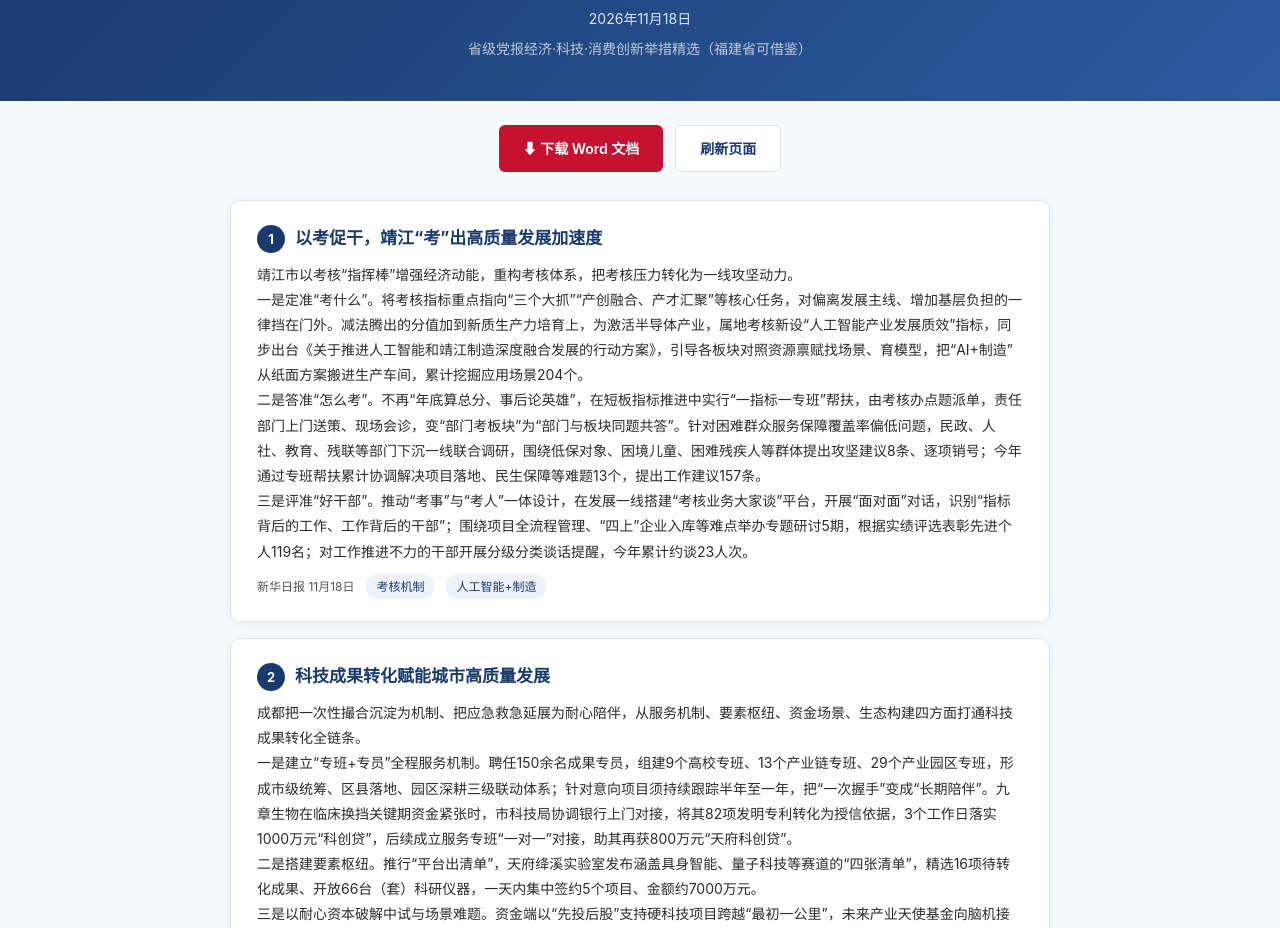
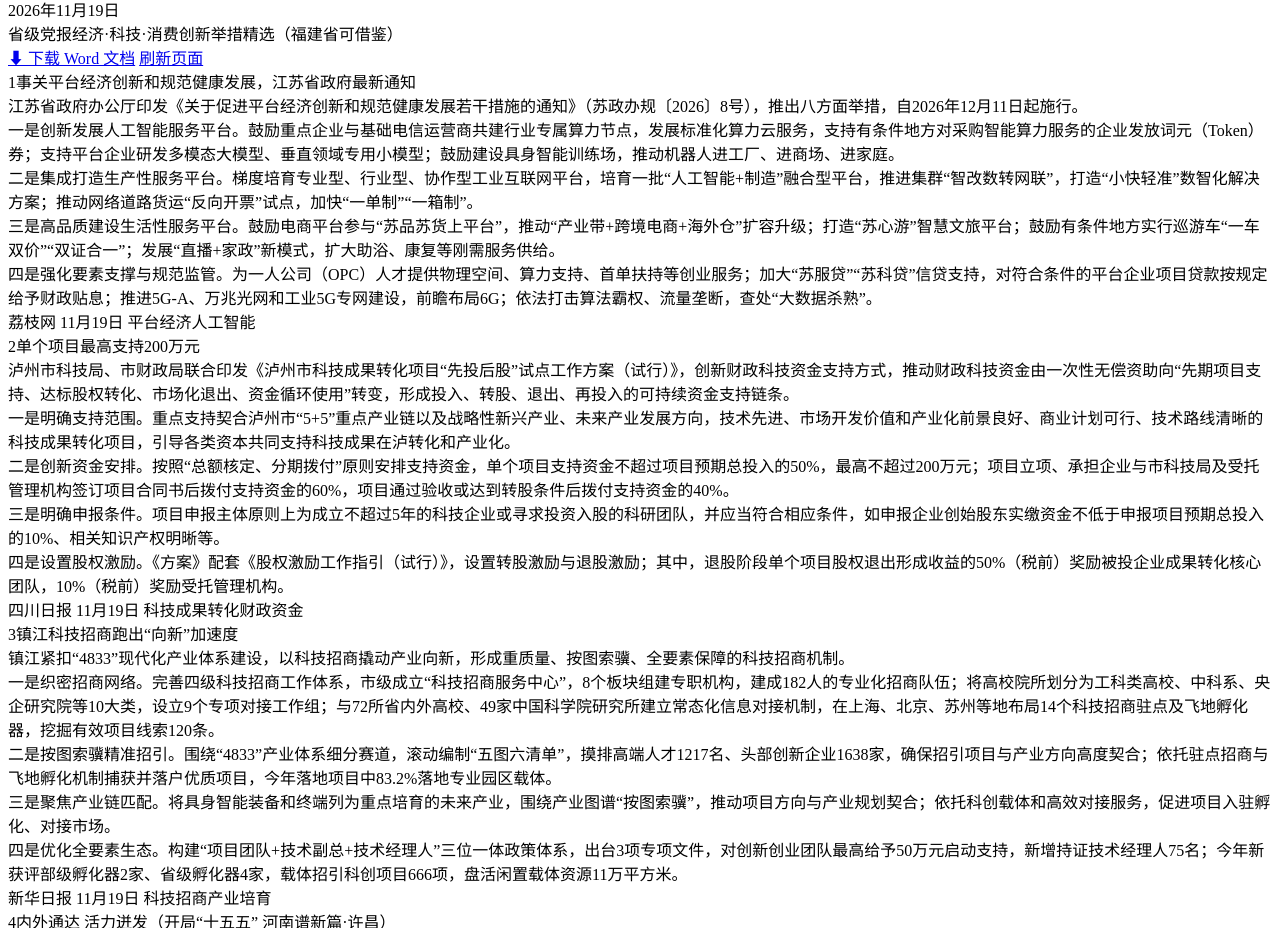
Before and after one commit to ETKing668/media-briefing, a plain HTML site: page index.html in a window 1280 px wide. Shown: the part 92-1020 px from the top of the page. Drawn offline with Linux system fonts and the light colour scheme.

Commit message:
Update briefing for 2026-11-19

```diff
--- a/index.html
+++ b/index.html
@@ -5,99 +5,99 @@
 <meta name="viewport" content="width=device-width, initial-scale=1.0">
 <title>媒体信息摘报</title>
 <style>
-  :root { --primary: #1a3a6b; --primary-light: #2d5aa0; --bg: #f8f9fb;
+  :root {{ --primary: #1a3a6b; --primary-light: #2d5aa0; --bg: #f8f9fb;
     --card-bg: #ffffff; --text: #2c2c2c; --text-secondary: #555;
     --border: #e0e4ea; --accent: #c41230; --tag-bg: #eef2f8;
-    --shadow: 0 2px 12px rgba(0,0,0,0.06); }
-  * { margin: 0; padding: 0; box-sizing: border-box; }
-  body { font-family: -apple-system, BlinkMacSystemFont, "Segoe UI", "PingFang SC",
+    --shadow: 0 2px 12px rgba(0,0,0,0.06); }}
+  * {{ margin: 0; padding: 0; box-sizing: border-box; }}
+  body {{ font-family: -apple-system, BlinkMacSystemFont, "Segoe UI", "PingFang SC",
     "Hiragino Sans GB", "Microsoft YaHei", sans-serif; background: var(--bg);
-    color: var(--text); line-height: 1.8; min-height: 100vh; }
-  .header { background: linear-gradient(135deg, var(--primary) 0%, var(--primary-light) 100%);
-    color: white; padding: 40px 20px; text-align: center; }
-  .header h1 { font-size: 28px; font-weight: 700; letter-spacing: 2px; margin-bottom: 8px; }
-  .header .date { font-size: 14px; opacity: 0.85; }
-  .header .subtitle { font-size: 14px; opacity: 0.7; margin-top: 4px; }
-  .container { max-width: 860px; margin: 0 auto; padding: 24px 20px 60px; }
-  .action-bar { display: flex; gap: 12px; justify-content: center; margin-bottom: 28px; flex-wrap: wrap; }
-  .btn { display: inline-flex; align-items: center; gap: 8px; padding: 10px 24px;
+    color: var(--text); line-height: 1.8; min-height: 100vh; }}
+  .header {{ background: linear-gradient(135deg, var(--primary) 0%, var(--primary-light) 100%);
+    color: white; padding: 40px 20px; text-align: center; }}
+  .header h1 {{ font-size: 28px; font-weight: 700; letter-spacing: 2px; margin-bottom: 8px; }}
+  .header .date {{ font-size: 14px; opacity: 0.85; }}
+  .header .subtitle {{ font-size: 14px; opacity: 0.7; margin-top: 4px; }}
+  .container {{ max-width: 860px; margin: 0 auto; padding: 24px 20px 60px; }}
+  .action-bar {{ display: flex; gap: 12px; justify-content: center; margin-bottom: 28px; flex-wrap: wrap; }}
+  .btn {{ display: inline-flex; align-items: center; gap: 8px; padding: 10px 24px;
     border-radius: 6px; font-size: 14px; font-weight: 600; text-decoration: none;
-    cursor: pointer; border: none; transition: all 0.2s; }
-  .btn-download { background: var(--accent); color: white; }
-  .btn-download:hover { background: #a00e26; transform: translateY(-1px); }
-  .btn-refresh { background: white; color: var(--primary); border: 1.5px solid var(--border); }
-  .btn-refresh:hover { border-color: var(--primary); }
-  .news-list { display: flex; flex-direction: column; gap: 16px; }
-  .news-card { background: var(--card-bg); border: 1px solid var(--border);
+    cursor: pointer; border: none; transition: all 0.2s; }}
+  .btn-download {{ background: var(--accent); color: white; }}
+  .btn-download:hover {{ background: #a00e26; transform: translateY(-1px); }}
+  .btn-refresh {{ background: white; color: var(--primary); border: 1.5px solid var(--border); }}
+  .btn-refresh:hover {{ border-color: var(--primary); }}
+  .news-list {{ display: flex; flex-direction: column; gap: 16px; }}
+  .news-card {{ background: var(--card-bg); border: 1px solid var(--border);
     border-radius: 10px; padding: 22px 26px; box-shadow: var(--shadow);
-    transition: box-shadow 0.2s; }
-  .news-card:hover { box-shadow: 0 4px 20px rgba(0,0,0,0.1); }
-  .news-card .num { display: inline-block; width: 28px; height: 28px; background: var(--primary);
+    transition: box-shadow 0.2s; }}
+  .news-card:hover {{ box-shadow: 0 4px 20px rgba(0,0,0,0.1); }}
+  .news-card .num {{ display: inline-block; width: 28px; height: 28px; background: var(--primary);
     color: white; border-radius: 50%; text-align: center; line-height: 28px;
-    font-size: 13px; font-weight: 700; margin-right: 10px; flex-shrink: 0; }
-  .news-card .title { font-size: 17px; font-weight: 700; color: var(--primary); margin-bottom: 8px; }
-  .news-card .summary { font-size: 14px; color: var(--text); margin-bottom: 10px; }
-  .news-card .meta { display: flex; gap: 12px; flex-wrap: wrap; align-items: center; }
-  .news-card .source { font-size: 12px; color: var(--text-secondary); }
-  .news-card .tag { display: inline-block; padding: 2px 10px; background: var(--tag-bg);
-    color: var(--primary); border-radius: 12px; font-size: 12px; }
-  .footer { text-align: center; padding: 20px; color: #999; font-size: 12px;
-    border-top: 1px solid var(--border); margin-top: 32px; }
-  @media (max-width: 600px) { .header { padding: 28px 16px; }
-    .header h1 { font-size: 22px; } .container { padding: 16px 12px 40px; }
-    .news-card { padding: 16px 18px; } }
+    font-size: 13px; font-weight: 700; margin-right: 10px; flex-shrink: 0; }}
+  .news-card .title {{ font-size: 17px; font-weight: 700; color: var(--primary); margin-bottom: 8px; }}
+  .news-card .summary {{ font-size: 14px; color: var(--text); margin-bottom: 10px; }}
+  .news-card .meta {{ display: flex; gap: 12px; flex-wrap: wrap; align-items: center; }}
+  .news-card .source {{ font-size: 12px; color: var(--text-secondary); }}
+  .news-card .tag {{ display: inline-block; padding: 2px 10px; background: var(--tag-bg);
+    color: var(--primary); border-radius: 12px; font-size: 12px; }}
+  .footer {{ text-align: center; padding: 20px; color: #999; font-size: 12px;
+    border-top: 1px solid var(--border); margin-top: 32px; }}
+  @media (max-width: 600px) {{ .header {{ padding: 28px 16px; }}
+    .header h1 {{ font-size: 22px; }} .container {{ padding: 16px 12px 40px; }}
+    .news-card {{ padding: 16px 18px; }} }}
 </style>
 </head>
 <body>
 <div class="header">
   <h1>媒体信息摘报</h1>
-  <div class="date">2026年11月18日</div>
+  <div class="date">2026年11月19日</div>
   <div class="subtitle">省级党报经济·科技·消费创新举措精选（福建省可借鉴）</div>
 </div>
 <div class="container">
   <div class="action-bar">
-    <a href="11.18%E5%AA%92%E4%BD%93%E4%BF%A1%E6%81%AF%E6%91%98%E6%8A%A5.docx" class="btn btn-download">⬇ 下载 Word 文档</a>
+    <a href="11.19%E5%AA%92%E4%BD%93%E4%BF%A1%E6%81%AF%E6%91%98%E6%8A%A5.docx" class="btn btn-download">⬇ 下载 Word 文档</a>
     <a href="javascript:location.reload()" class="btn btn-refresh">刷新页面</a>
   </div>
   <div class="news-list">
     <div class="news-card">
-  <div class="title"><span class="num">1</span>以考促干，靖江“考”出高质量发展加速度</div>
-  <div class="summary">靖江市以考核“指挥棒”增强经济动能，重构考核体系，把考核压力转化为一线攻坚动力。<br>一是定准“考什么”。将考核指标重点指向“三个大抓”“产创融合、产才汇聚”等核心任务，对偏离发展主线、增加基层负担的一律挡在门外。减法腾出的分值加到新质生产力培育上，为激活半导体产业，属地考核新设“人工智能产业发展质效”指标，同步出台《关于推进人工智能和靖江制造深度融合发展的行动方案》，引导各板块对照资源禀赋找场景、育模型，把“AI+制造”从纸面方案搬进生产车间，累计挖掘应用场景204个。<br>二是答准“怎么考”。不再“年底算总分、事后论英雄”，在短板指标推进中实行“一指标一专班”帮扶，由考核办点题派单，责任部门上门送策、现场会诊，变“部门考板块”为“部门与板块同题共答”。针对困难群众服务保障覆盖率偏低问题，民政、人社、教育、残联等部门下沉一线联合调研，围绕低保对象、困境儿童、困难残疾人等群体提出攻坚建议8条、逐项销号；今年通过专班帮扶累计协调解决项目落地、民生保障等难题13个，提出工作建议157条。<br>三是评准“好干部”。推动“考事”与“考人”一体设计，在发展一线搭建“考核业务大家谈”平台，开展“面对面”对话，识别“指标背后的工作、工作背后的干部”；围绕项目全流程管理、“四上”企业入库等难点举办专题研讨5期，根据实绩评选表彰先进个人119名；对工作推进不力的干部开展分级分类谈话提醒，今年累计约谈23人次。</div>
+  <div class="title"><span class="num">1</span>事关平台经济创新和规范健康发展，江苏省政府最新通知</div>
+  <div class="summary">江苏省政府办公厅印发《关于促进平台经济创新和规范健康发展若干措施的通知》（苏政办规〔2026〕8号），推出八方面举措，自2026年12月11日起施行。<br>一是创新发展人工智能服务平台。鼓励重点企业与基础电信运营商共建行业专属算力节点，发展标准化算力云服务，支持有条件地方对采购智能算力服务的企业发放词元（Token）券；支持平台企业研发多模态大模型、垂直领域专用小模型；鼓励建设具身智能训练场，推动机器人进工厂、进商场、进家庭。<br>二是集成打造生产性服务平台。梯度培育专业型、行业型、协作型工业互联网平台，培育一批“人工智能+制造”融合型平台，推进集群“智改数转网联”，打造“小快轻准”数智化解决方案；推动网络道路货运“反向开票”试点，加快“一单制”“一箱制”。<br>三是高品质建设生活性服务平台。鼓励电商平台参与“苏品苏货上平台”，推动“产业带+跨境电商+海外仓”扩容升级；打造“苏心游”智慧文旅平台；鼓励有条件地方实行巡游车“一车双价”“双证合一”；发展“直播+家政”新模式，扩大助浴、康复等刚需服务供给。<br>四是强化要素支撑与规范监管。为一人公司（OPC）人才提供物理空间、算力支持、首单扶持等创业服务；加大“苏服贷”“苏科贷”信贷支持，对符合条件的平台企业项目贷款按规定给予财政贴息；推进5G-A、万兆光网和工业5G专网建设，前瞻布局6G；依法打击算法霸权、流量垄断，查处“大数据杀熟”。</div>
   <div class="meta">
-    <span class="source">新华日报  11月18日</span>
-    <span class="tag">考核机制</span><span class="tag">人工智能+制造</span>
+    <span class="source">荔枝网  11月19日</span>
+    <span class="tag">平台经济</span><span class="tag">人工智能</span>
   </div>
 </div>
-<div class="news-card">
-  <div class="title"><span class="num">2</span>科技成果转化赋能城市高质量发展</div>
-  <div class="summary">成都把一次性撮合沉淀为机制、把应急救急延展为耐心陪伴，从服务机制、要素枢纽、资金场景、生态构建四方面打通科技成果转化全链条。<br>一是建立“专班+专员”全程服务机制。聘任150余名成果专员，组建9个高校专班、13个产业链专班、29个产业园区专班，形成市级统筹、区县落地、园区深耕三级联动体系；针对意向项目须持续跟踪半年至一年，把“一次握手”变成“长期陪伴”。九章生物在临床换挡关键期资金紧张时，市科技局协调银行上门对接，将其82项发明专利转化为授信依据，3个工作日落实1000万元“科创贷”，后续成立服务专班“一对一”对接，助其再获800万元“天府科创贷”。<br>二是搭建要素枢纽。推行“平台出清单”，天府绛溪实验室发布涵盖具身智能、量子科技等赛道的“四张清单”，精选16项待转化成果、开放66台（套）科研仪器，一天内集中签约5个项目、金额约7000万元。<br>三是以耐心资本破解中试与场景难题。资金端以“先投后股”支持硬科技项目跨越“最初一公里”，未来产业天使基金向脑机接口、可控核聚变器件等42个项目投放6.75亿元；场景端推行“先使用后付费”，推动300余项成果零门槛进入企业应用场景；推动145家中试平台服务项目超1万项。<br>四是依托“线上科创通+线下科创岛”体系集聚科创服务机构超1100家、服务企业超20万次，并以链主牵引形成“链主出题、团队答题、配套跟进”协同格局，链动投资超75亿元。</div>
+    <div class="news-card">
+  <div class="title"><span class="num">2</span>单个项目最高支持200万元</div>
+  <div class="summary">泸州市科技局、市财政局联合印发《泸州市科技成果转化项目“先投后股”试点工作方案（试行）》，创新财政科技资金支持方式，推动财政科技资金由一次性无偿资助向“先期项目支持、达标股权转化、市场化退出、资金循环使用”转变，形成投入、转股、退出、再投入的可持续资金支持链条。<br>一是明确支持范围。重点支持契合泸州市“5+5”重点产业链以及战略性新兴产业、未来产业发展方向，技术先进、市场开发价值和产业化前景良好、商业计划可行、技术路线清晰的科技成果转化项目，引导各类资本共同支持科技成果在泸转化和产业化。<br>二是创新资金安排。按照“总额核定、分期拨付”原则安排支持资金，单个项目支持资金不超过项目预期总投入的50%，最高不超过200万元；项目立项、承担企业与市科技局及受托管理机构签订项目合同书后拨付支持资金的60%，项目通过验收或达到转股条件后拨付支持资金的40%。<br>三是明确申报条件。项目申报主体原则上为成立不超过5年的科技企业或寻求投资入股的科研团队，并应当符合相应条件，如申报企业创始股东实缴资金不低于申报项目预期总投入的10%、相关知识产权明晰等。<br>四是设置股权激励。《方案》配套《股权激励工作指引（试行）》，设置转股激励与退股激励；其中，退股阶段单个项目股权退出形成收益的50%（税前）奖励被投企业成果转化核心团队，10%（税前）奖励受托管理机构。</div>
   <div class="meta">
-    <span class="source">四川日报  11月18日</span>
-    <span class="tag">成果转化</span><span class="tag">科技金融</span>
+    <span class="source">四川日报  11月19日</span>
+    <span class="tag">科技成果转化</span><span class="tag">财政资金</span>
   </div>
 </div>
-<div class="news-card">
-  <div class="title"><span class="num">3</span>课堂建在产业链上 评价标尺交给企业</div>
-  <div class="summary">广东着眼破解“产业缺青年、青年缺就业”的结构性矛盾，率先启动产教评技能生态链建设，试点微证书、微课程、微专业“三微”一体化，推动技能人才评价从“政府主导”转向“产业主导、政府监管、多元协同”。<br>一是以“放权”确立企业评价主体地位。遴选链主企业牵头组建产教评技能生态链，链主出岗位、出标准、出师傅，用人标准制定权回归行业用人主体；省市人社部门携手链主企业构建“一试双证”机制，一次考核可同时获得职业技能等级证书和企业内部技术认证。希音牵头申报的“服装质检员”新工种获批纳入国家职业分类，填补服装品控领域标准空白。<br>二是拆分“最小可就业单元”开发“三微”体系。以可独立定岗、独立核算薪酬、不可再拆分的工作模块为单元开发，以一项完整核心任务对应一门微课程，兼顾院校教育与社会培训实现“一课两用”；多门关联微课程组合成微专业，实现“1主修+N微专业”复合育人；微证书朝集学分载体、用工凭证、终身培训证明于一体设计。阳江核电把安全阀检修拆解为隔离取证、解体拆解、密封面研磨、离线压力整定等标准化课程与考核标准。<br>三是“一链一策”推动评价标准覆盖全链。全省已建成168条产教评技能生态链，按链条特点分类规划服务；支持企业在“理论+实操”外拓展工作过程考核、工作业绩评审；链主企业可直接作为评价机构，全省31家链主企业开发行业企业评价规范74个，在数字营销、低空经济等5大领域形成16个微专业、68门微课程教学资源库。</div>
+    <div class="news-card">
+  <div class="title"><span class="num">3</span>镇江科技招商跑出“向新”加速度</div>
+  <div class="summary">镇江紧扣“4833”现代化产业体系建设，以科技招商撬动产业向新，形成重质量、按图索骥、全要素保障的科技招商机制。<br>一是织密招商网络。完善四级科技招商工作体系，市级成立“科技招商服务中心”，8个板块组建专职机构，建成182人的专业化招商队伍；将高校院所划分为工科类高校、中科系、央企研究院等10大类，设立9个专项对接工作组；与72所省内外高校、49家中国科学院研究所建立常态化信息对接机制，在上海、北京、苏州等地布局14个科技招商驻点及飞地孵化器，挖掘有效项目线索120条。<br>二是按图索骥精准招引。围绕“4833”产业体系细分赛道，滚动编制“五图六清单”，摸排高端人才1217名、头部创新企业1638家，确保招引项目与产业方向高度契合；依托驻点招商与飞地孵化机制捕获并落户优质项目，今年落地项目中83.2%落地专业园区载体。<br>三是聚焦产业链匹配。将具身智能装备和终端列为重点培育的未来产业，围绕产业图谱“按图索骥”，推动项目方向与产业规划契合；依托科创载体和高效对接服务，促进项目入驻孵化、对接市场。<br>四是优化全要素生态。构建“项目团队+技术副总+技术经理人”三位一体政策体系，出台3项专项文件，对创新创业团队最高给予50万元启动支持，新增持证技术经理人75名；今年新获评部级孵化器2家、省级孵化器4家，载体招引科创项目666项，盘活闲置载体资源11万平方米。</div>
   <div class="meta">
-    <span class="source">南方日报  11月18日</span>
-    <span class="tag">产教融合</span><span class="tag">技能人才</span>
+    <span class="source">新华日报  11月19日</span>
+    <span class="tag">科技招商</span><span class="tag">产业培育</span>
   </div>
 </div>
-<div class="news-card">
-  <div class="title"><span class="num">4</span>以新提质！因地制宜发展新质生产力的恩平探索</div>
-  <div class="summary">广东由省政府发展研究中心、团省委、农发行广东省分行组成纵向帮扶组团，从规划、培育、招商、要素保障等方面推动恩平县域发展新质生产力。<br>一是发挥省级智库优势参与规划编制。帮扶组团深度参与恩平“十五五”规划及15项专项规划编制，衔接省级战略与本地资源，构建传统升级、新兴壮大、未来破局、农业提效的产业格局。<br>二是立足产业基础分层培育。电声产业联动五邑大学建成市级县域创新基地与电声工程技术中心，攻关智能降噪等关键技术；纺织产业推动产能整合与节能技改；锁定高端装备制造、新材料两大优质赛道，本土企业博泰智能获3000万元产业基金投资；搭建校地协作体系，联动28所高校、1300余名师生扎根镇村。<br>三是编制专项规划布局未来产业。聘请院士团队组建高端智库，编制低空经济发展规划与招商图谱，把航空文化IP转化为产业优势；投入2500万元布设全域智能无人机基站，应用于生态巡查、森林防火、应急救援、农林植保等领域，打通恩平至广州的空中医疗急救通道；冯如通航智造基地申报省级低空航空器中试平台，获批300米专属飞行空域。<br>四是精准招商与要素保障并举。累计开展招商推介40批次、对接企业60余批次，招引中科云图、广汽高域等项目落户；推动设立规模3亿元的粤科恩高质量发展基金；协助实施营商环境三年行动计划，推动“拿地即开工”“验收即发证”常态化，推出“一件事总集成、一窗口总协调、一专班总帮办、一企业总客服”服务机制。</div>
+    <div class="news-card">
+  <div class="title"><span class="num">4</span>内外通达 活力迸发（开局“十五五” 河南谱新篇·许昌）</div>
+  <div class="summary">许昌围绕优化营商环境、深度融入全国统一大市场，从政务服务、监管方式、政企机制、内外贸融合四方面推出具体举措。<br>一是推进政务服务流程再造。2000多项政务服务事项实现“最多跑一次”，1000多项实现“免证可办”；与多个市县打通“跨省通办”；“水电气暖信报装一件事”在全省率先实现网上申请材料零提交；企业开办实现“一网通办、一次办妥、半日办结”；清理市场准入壁垒，实行“一照多址”，企业仅提交备案申请即可办结，实现“准入即准营”。<br>二是转变监管方式。落实首违不罚、轻微免罚清单，推行“综合查一次”，最大限度减少对企业正常生产经营的干扰；推行“投标零跑腿、开标零见面”，在全省率先停止收取工程建设项目投标保证金，将社会投资类工程建设项目审批用时压缩至全省最短。<br>三是健全政企服务机制。常态化举办企业家座谈会、推动企业诉求闭环处置、开展“万人助万企”包联服务；推广“胖东来”经验，2000余家经营主体承诺无理由退货，构建“纠纷不出店、维权更便捷”的保障体系；强化知识产权、企业产权平等保护，对内资外资企业一视同仁，涉企纠纷快调快审快结。<br>四是推动内外贸一体化。围绕智能电力、新型材料、汽车零部件等主导产业链推行产业链图谱招商、专业化市场化招商；持续优化跨境结算、出口信用保险、外贸信贷供给，缓解中小外贸企业资金压力；支持企业一条生产线适配国内国际两套标准，实现国内市场托底、海外市场扩容。</div>
   <div class="meta">
-    <span class="source">南方日报  11月18日</span>
-    <span class="tag">县域经济</span><span class="tag">新质生产力</span>
+    <span class="source">河南日报  11月19日</span>
+    <span class="tag">营商环境</span><span class="tag">对外开放</span>
   </div>
 </div>
-<div class="news-card">
-  <div class="title"><span class="num">5</span>一场花事 三重美境</div>
-  <div class="summary">河南开封以中国开封第44届菊花文化节为平台，从场景创新、全域联动、产业融合、经贸搭建等方面把节会办成聚人气、引流量、促消费的载体，探索“文旅+百业”融合发展路径。<br>一是以场景创新表达文化IP。翰园碑林打破传统陆地布展思路，借园林碧水将秋菊错落置于水下，打造“水下浮菊”新景观；龙亭景区沿御道次第布展，把宋文化演艺融入菊景之中，打造可观赏、可互动、可打卡的沉浸式场景，推动从传统静态布展向沉浸式体验转变。<br>二是城景一体全域联动布展。以“宋韵开封·菊香中国”为主题，按照办节为民、办节惠民理念，在全市域摆放330万盆菊花，核心景区与城区、老城区与示范区、市区与县域联动布局，把菊艺景观从景区延伸到街头巷尾、社区庭院；设置25处拍摄打卡点和11处售菊摊位，同步推出宋式雅集、非遗展演、书画采风、菊艺赛事及研学、美食、夜游多条精品线路。<br>三是深化“文旅+百业”融合。以菊花为原料开发菊花茶、糕点、酒、宴及精油、文创产品，产城融合示范区868亩标准化种植区规模培育茶用菊、食用菊、药用菊；依托花期调控技术实现春菊、夏菊次第绽放，拉长观赏周期，推动从“卖鲜花”向输出技术、输出标准跃升。<br>四是以节会搭台经贸唱戏。节会期间举办产业投资合作交流、中国汽车供应链大会等经贸活动，通过链主招商、延链补链吸引比亚迪、奇瑞、宇通、大众、上汽等车企，发展整车制造、改装出口、配套服务。</div>
+    <div class="news-card">
+  <div class="title"><span class="num">5</span>场景上新 陕西消费一线热气升腾</div>
+  <div class="summary">陕西围绕提振消费，从首店经济、惠民补贴、票根经济、旅居养老四方面推出系列举措。<br>一是发展首店经济。西安持续引进特色首店，传统茶饮、前沿科技体验等新业态接连落地，全球首家机器人5E全生态体验店集售、玩、学于一体，为消费者提供科普体验并为行业提供方案；仅三季度就有90家品质首店落地西安，高能级占比51.1%，首发活动达149场，推动首店经济从规模扩张转向量质并进。<br>二是加大惠民补贴。渭南市发布冬春季惠民促消费系列举措，投放2000万元今冬明春惠民消费券，同步扩围推出智能家居适老化产品、地方专属以旧换新补贴，并发放500万元网络消费券，进一步释放消费潜力。<br>三是创新票根经济。安康瀛湖景区对持7日内有效车票的游客免门票入园，汉中留坝、南郑等地推行“一票多用”，凭景区门票或赛事票根可在合作民宿、餐饮店和农特产品超市享受折扣；安康岚皋县依托“村BA”赛事推出票根经济，游客凭票根享景区游览、特色美食、非遗体验专属折扣，联动川渝毗邻县区实现票根互认，打通川陕渝“吃住行游购娱”全消费链条；未购票游客上传消费票据审核通过也可领取票根大礼包。<br>四是拓展旅居养老。省民政厅等部门联合印发《推动陕西省旅居养老发展十项措施》，于10月至12月集中发放旅居养老消费券，每人每天享受30元补贴；全省已打造秦岭生态康养、黄河人文研学、关中民俗休闲三大银发精品线路，丰富旅居养老产品供给。</div>
   <div class="meta">
-    <span class="source">河南日报  11月18日</span>
-    <span class="tag">节会经济</span><span class="tag">文旅消费</span>
+    <span class="source">陕西日报  11月19日</span>
+    <span class="tag">提振消费</span><span class="tag">票根经济</span>
   </div>
 </div>
   </div>
```
